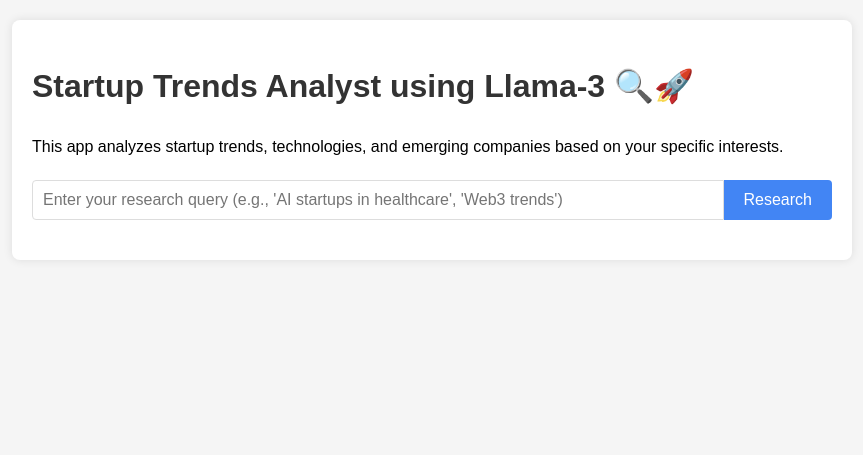
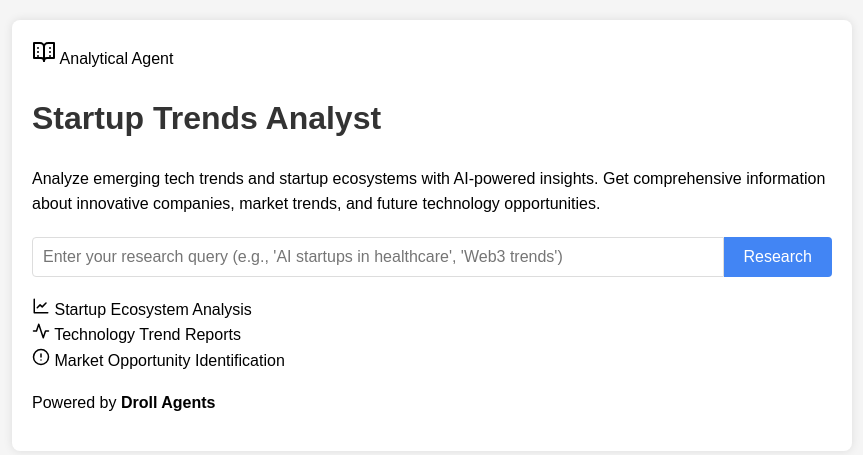
Before and after one commit to drollagents/startup-trends-agent, a Flask app: page / in a window 1280 px wide. Shown: the top 455 px of the page, without its empty margins (208-1071 px from the left). Run offline with Flask 3, Linux system fonts and the light colour scheme.

Commit message:
Update index.html

```diff
--- a/templates/index.html
+++ b/templates/index.html
@@ -1,19 +1,36 @@
 <!DOCTYPE html>
-<html>
+<html lang="en">
 <head>
-    <title>Startup Trends Analyst using Llama-3</title>
+    <meta charset="UTF-8">
+    <meta name="viewport" content="width=device-width, initial-scale=1, maximum-scale=5, viewport-fit=cover">
+    <meta name="description" content="Analyze emerging tech trends and startup ecosystems with AI-powered insights using our Startup Trends Analyst.">
+
+    <title>Startup Trends Analyst - Droll Agents</title>
     <link rel="stylesheet" href="{{ url_for('static', filename='css/style.css') }}">
-    <meta name="viewport" content="width=device-width, initial-scale=1">
     <script src="{{ url_for('static', filename='js/main.js') }}" defer></script>
 </head>
 <body>
     <div class="container">
-        <h1>Startup Trends Analyst using Llama-3 🔍🚀</h1>
-        <p>This app analyzes startup trends, technologies, and emerging companies based on your specific interests.</p>
+        <div class="agent-badge">
+            <svg xmlns="http://www.w3.org/2000/svg" width="24" height="24" viewBox="0 0 24 24" fill="none" stroke="currentColor" stroke-width="2" stroke-linecap="round" stroke-linejoin="round">
+                <path d="M2 3h6a4 4 0 0 1 4 4v14a3 3 0 0 0-3-3H2z"></path>
+                <path d="M22 3h-6a4 4 0 0 0-4 4v14a3 3 0 0 1 3-3h7z"></path>
+                <line x1="6" y1="8" x2="6" y2="8"></line>
+                <line x1="18" y1="8" x2="18" y2="8"></line>
+                <line x1="6" y1="12" x2="6" y2="12"></line>
+                <line x1="18" y1="12" x2="18" y2="12"></line>
+                <line x1="6" y1="16" x2="6" y2="16"></line>
+                <line x1="18" y1="16" x2="18" y2="16"></line>
+            </svg>
+            <span>Analytical Agent</span>
+        </div>
+
+        <h1>Startup Trends Analyst</h1>
+        <p>Analyze emerging tech trends and startup ecosystems with AI-powered insights. Get comprehensive information about innovative companies, market trends, and future technology opportunities.</p>
 
         <div class="search-container">
             <input type="text" id="query" placeholder="Enter your research query (e.g., 'AI startups in healthcare', 'Web3 trends')">
-            <button id="searchButton">Research</button>
+            <button id="searchButton"><span>Research</span></button>
         </div>
 
         <div id="loading" class="hidden">
@@ -23,6 +40,36 @@
 
         <div id="result" class="result hidden"></div>
         <div id="error" class="error hidden"></div>
+
+        <div class="agent-features">
+            <div class="feature-item">
+                <svg xmlns="http://www.w3.org/2000/svg" width="18" height="18" viewBox="0 0 24 24" fill="none" stroke="currentColor" stroke-width="2" stroke-linecap="round" stroke-linejoin="round">
+                    <path d="M3 3v18h18"></path>
+                    <path d="M18.7 8l-5.1 5.2-2.8-2.7L7 14.3"></path>
+                </svg>
+                <span>Startup Ecosystem Analysis</span>
+            </div>
+
+            <div class="feature-item">
+                <svg xmlns="http://www.w3.org/2000/svg" width="18" height="18" viewBox="0 0 24 24" fill="none" stroke="currentColor" stroke-width="2" stroke-linecap="round" stroke-linejoin="round">
+                    <polyline points="22 12 18 12 15 21 9 3 6 12 2 12"></polyline>
+                </svg>
+                <span>Technology Trend Reports</span>
+            </div>
+
+            <div class="feature-item">
+                <svg xmlns="http://www.w3.org/2000/svg" width="18" height="18" viewBox="0 0 24 24" fill="none" stroke="currentColor" stroke-width="2" stroke-linecap="round" stroke-linejoin="round">
+                    <circle cx="12" cy="12" r="10"></circle>
+                    <line x1="12" y1="8" x2="12" y2="12"></line>
+                    <line x1="12" y1="16" x2="12.01" y2="16"></line>
+                </svg>
+                <span>Market Opportunity Identification</span>
+            </div>
+        </div>
+
+        <div class="footer">
+            <p class="powered-by">Powered by <strong>Droll Agents</strong></p>
+        </div>
     </div>
 </body>
 </html>
```
